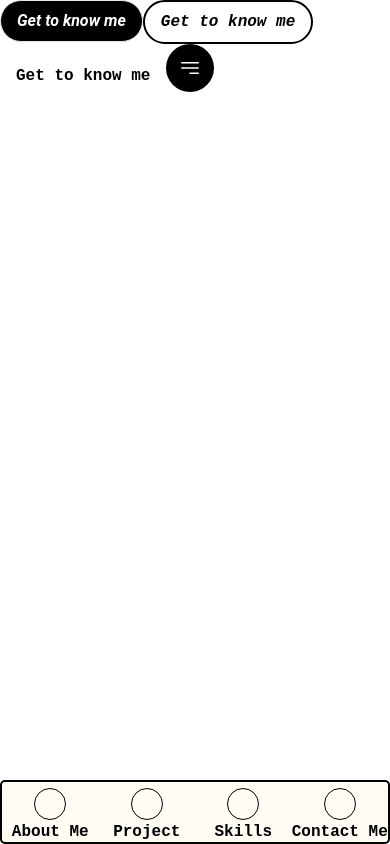
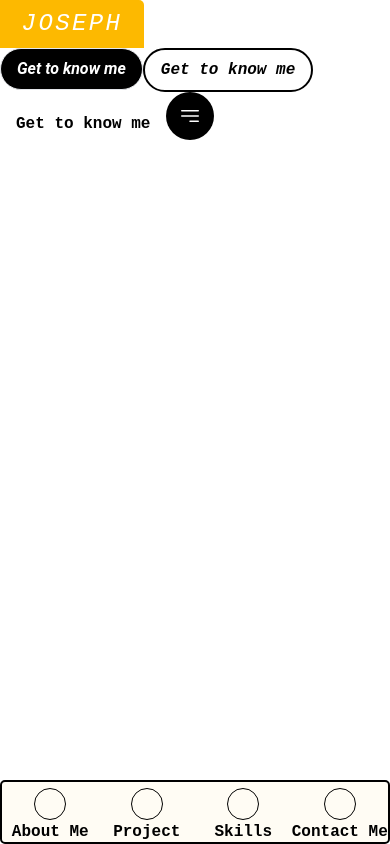
Before and after one commit to programmergeek/landing-page, a Next.js app in the folder landing-page/: page / in a window 390 px wide. Built offline with nearby package versions, Linux system fonts and the light colour scheme.

Commit message:
reowork responsive behaviour of the navigation bar

```diff
--- a/landing-page/components/NavigationBar.tsx
+++ b/landing-page/components/NavigationBar.tsx
@@ -36,13 +36,13 @@ const NavigationBarWrapper: React.FC<Props> = ({ ...props }) => {
     const children = Children.map(props.children, (value) => value) as React.ReactNode[]
 
     return (
-    <nav className='hidden md:flex'>
-        <div className='w-80'>
+    <nav className='flex'>
+        <div className='lg:w-72 md:w-60 sm:w-52 w-36'>
             <a href="/">
             {children[0]}
             </a>
         </div>
-        <div className='ml-auto mt-3'>
+        <div className='hidden lg:block ml-auto mt-3'>
             {children[1]}
         </div>
     </nav>
@@ -53,7 +53,7 @@ const NavigationBarWrapper: React.FC<Props> = ({ ...props }) => {
 export const NavigationBar: React.FC = () => {
     return (
     <NavigationBarWrapper>
-        <p className='font-sourceCodePro text-4xl font-medium italic tracking-widest bg-folderYellow rounded-tr-[5px] text-white text-center py-2'>Joseph</p>
+        <p className='font-sourceCodePro text-2xl md:text-3xl lg:text-4xl font-medium italic tracking-widest bg-folderYellow rounded-tr-[5px] text-white text-center py-2'>JOSEPH</p>
         <div className='flex justify-end flex-row'>
             {
                 ["About Me", "Projects", "Skills", "Contact Me"].map((value) => {
```
